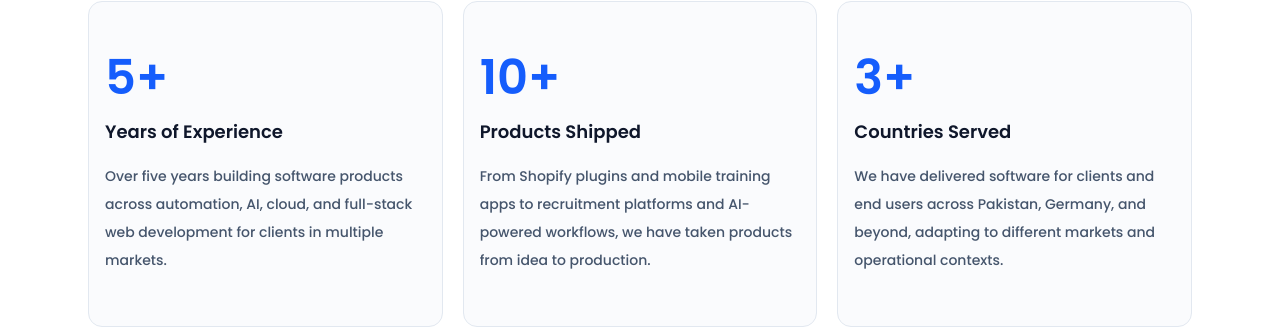
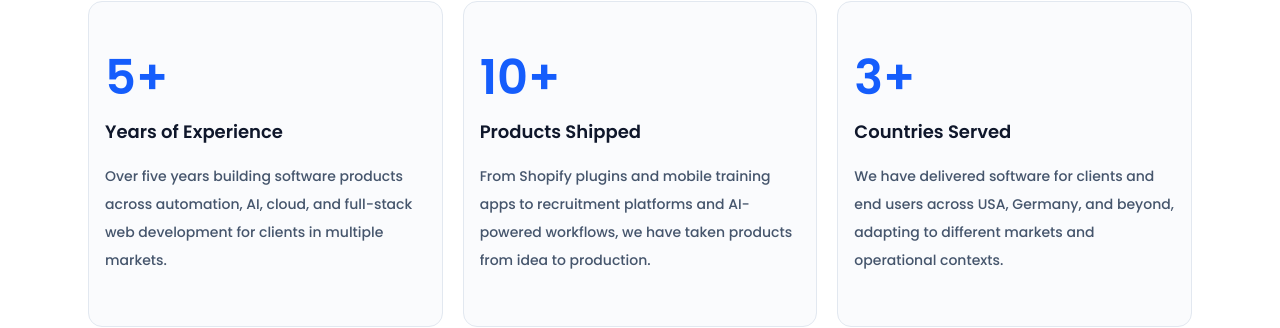
Before and after one commit to ecellolabs/Website, a Next.js app: page / in a window 1280 px wide. Shown: the part 1755-2083 px from the top of the page. Built offline with nearby package versions, Linux system fonts and the light colour scheme; no server answers.

Commit message:
Location Updated

```diff
--- a/app/contact-us/page.tsx
+++ b/app/contact-us/page.tsx
@@ -20,7 +20,7 @@ import { API_BASE_URL } from "@/lib/utils";
 const contactValues = [
   { value: "contact@ecello.net", href: "mailto:contact@ecello.net" },
   { value: "+92 300 5397347", href: "tel:+923005397347" },
-  { value: "Islamabad, Pakistan", href: "https://www.ecello.net" },
+  { value: "Bremerhaven, Germany", href: "https://www.ecello.net" },
 ];
 
 const CONTACT_API_URL = `${API_BASE_URL}/v1/website/contact`;
--- a/components/ui/stats-animation.tsx
+++ b/components/ui/stats-animation.tsx
@@ -20,7 +20,7 @@ const stats = [
         value: "3+",
         label: "Countries Served",
         description:
-            "We have delivered software for clients and end users across Pakistan, Germany, and beyond, adapting to different markets and operational contexts.",
+            "We have delivered software for clients and end users across USA, Germany, and beyond, adapting to different markets and operational contexts.",
     },
 ];
 
```
